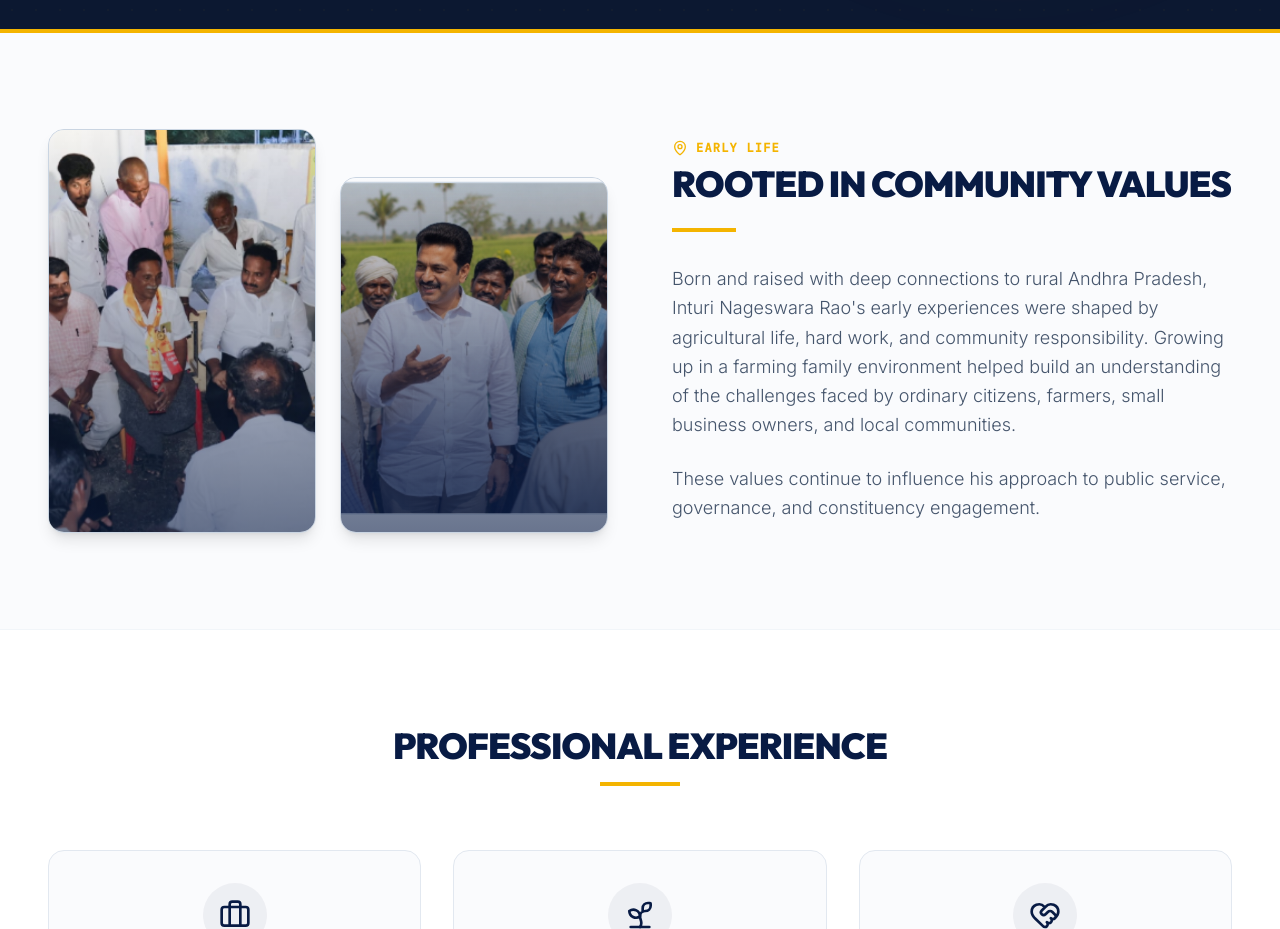
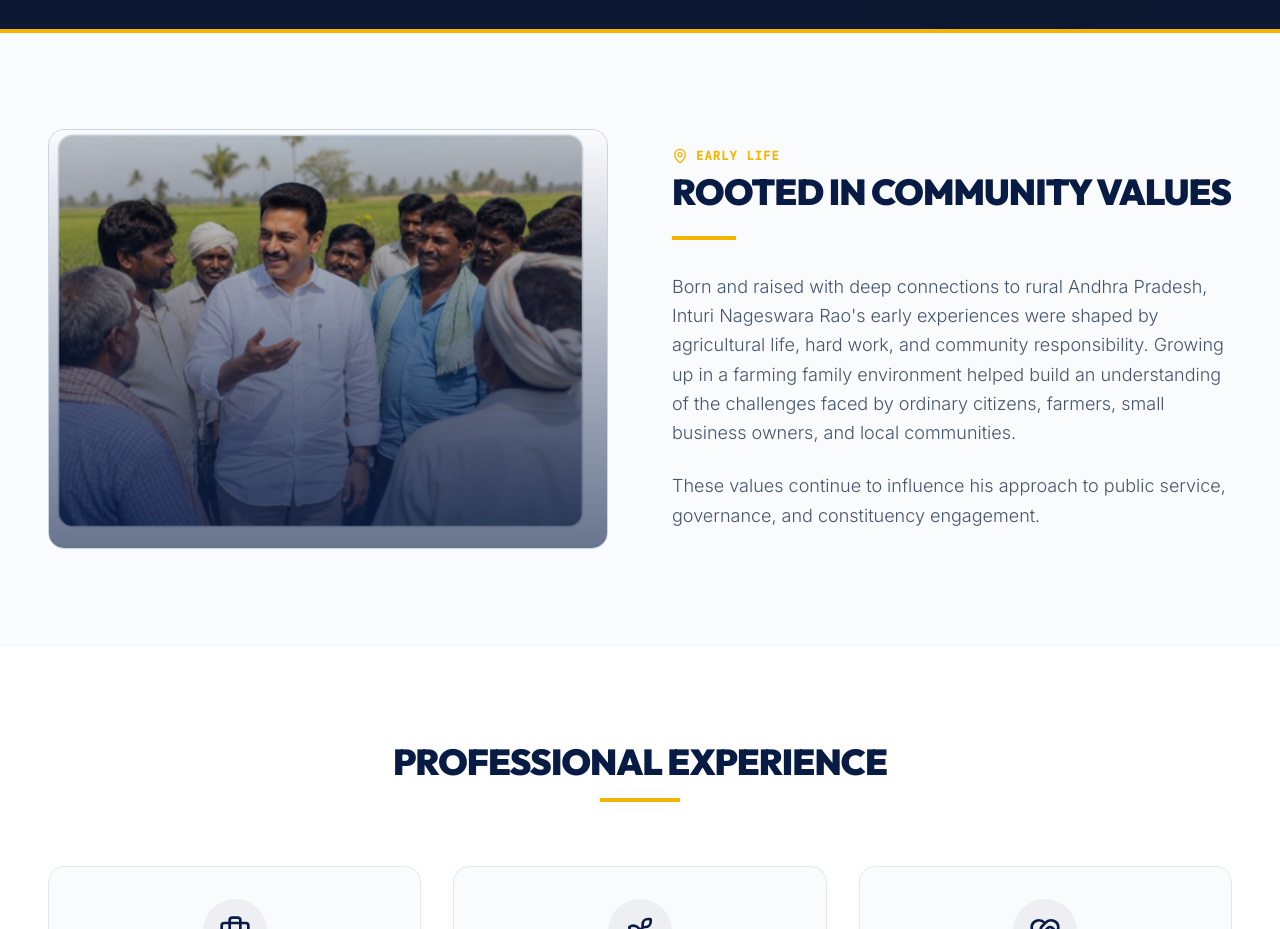
Before and after one commit to Shivanigundlapalli/Inturi-Nageswara-Rao-MLA-Website, a React (Vite) app: page /about in a window 1280 px wide. Shown: the part 860-1789 px from the top of the page. Built offline with nearby package versions, Linux system fonts and the light colour scheme; a web font is replaced by a local one.

Commit message:
Replace single image with party worker image

```diff
--- a/src/components/AboutView.tsx
+++ b/src/components/AboutView.tsx
@@ -108,23 +108,13 @@ export default function AboutView() {
       ================================================ */}
       <section className="py-24 px-6 md:px-12 max-w-7xl mx-auto">
         <div className="grid grid-cols-1 lg:grid-cols-2 gap-16 items-center">
-          <div className="order-2 lg:order-1 flex flex-col sm:flex-row gap-4 sm:gap-6 relative">
-            <div className="flex-1 rounded-2xl bg-slate-200 border border-slate-300 flex flex-col items-center justify-center shadow-lg group overflow-hidden relative">
-              <img
-                src="/gallery/activity-13.png"
-                alt="Agricultural Community Dialogue"
-                className="w-full h-full object-cover aspect-square md:aspect-[3/4] group-hover:scale-105 transition-transform duration-700"
-              />
-              <div className="absolute inset-0 bg-gradient-to-t from-[#081B44]/60 to-transparent pointer-events-none" />
-            </div>
-            <div className="flex-1 rounded-2xl bg-slate-200 border border-slate-300 flex flex-col items-center justify-center shadow-lg group overflow-hidden relative sm:mt-12">
-              <img
-                src="/gallery/activity-14.png"
-                alt="Party Worker Core Committee"
-                className="w-full h-full object-cover aspect-square md:aspect-[3/4] group-hover:scale-105 transition-transform duration-700"
-              />
-              <div className="absolute inset-0 bg-gradient-to-t from-[#081B44]/60 to-transparent pointer-events-none" />
-            </div>
+          <div className="order-2 lg:order-1 aspect-square md:aspect-[4/3] rounded-2xl bg-slate-200 border border-slate-300 flex flex-col items-center justify-center shadow-inner group overflow-hidden relative">
+            <img
+              src="/gallery/activity-14.png"
+              alt="Party Worker Core Committee"
+              className="w-full h-full object-cover group-hover:scale-105 transition-transform duration-700"
+            />
+            <div className="absolute inset-0 bg-gradient-to-t from-[#081B44]/60 to-transparent pointer-events-none" />
           </div>
 
           <div className="order-1 lg:order-2 flex flex-col">
```
